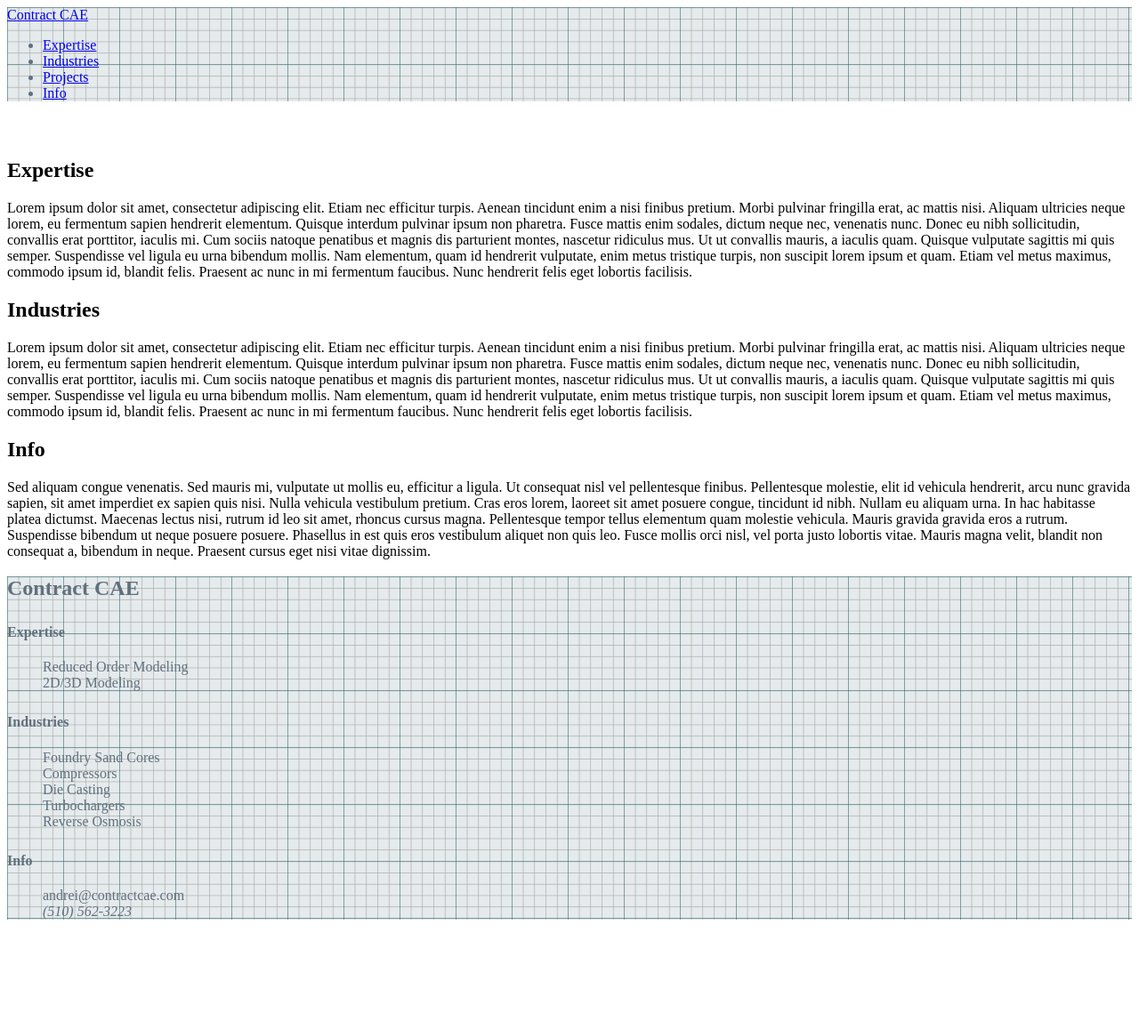
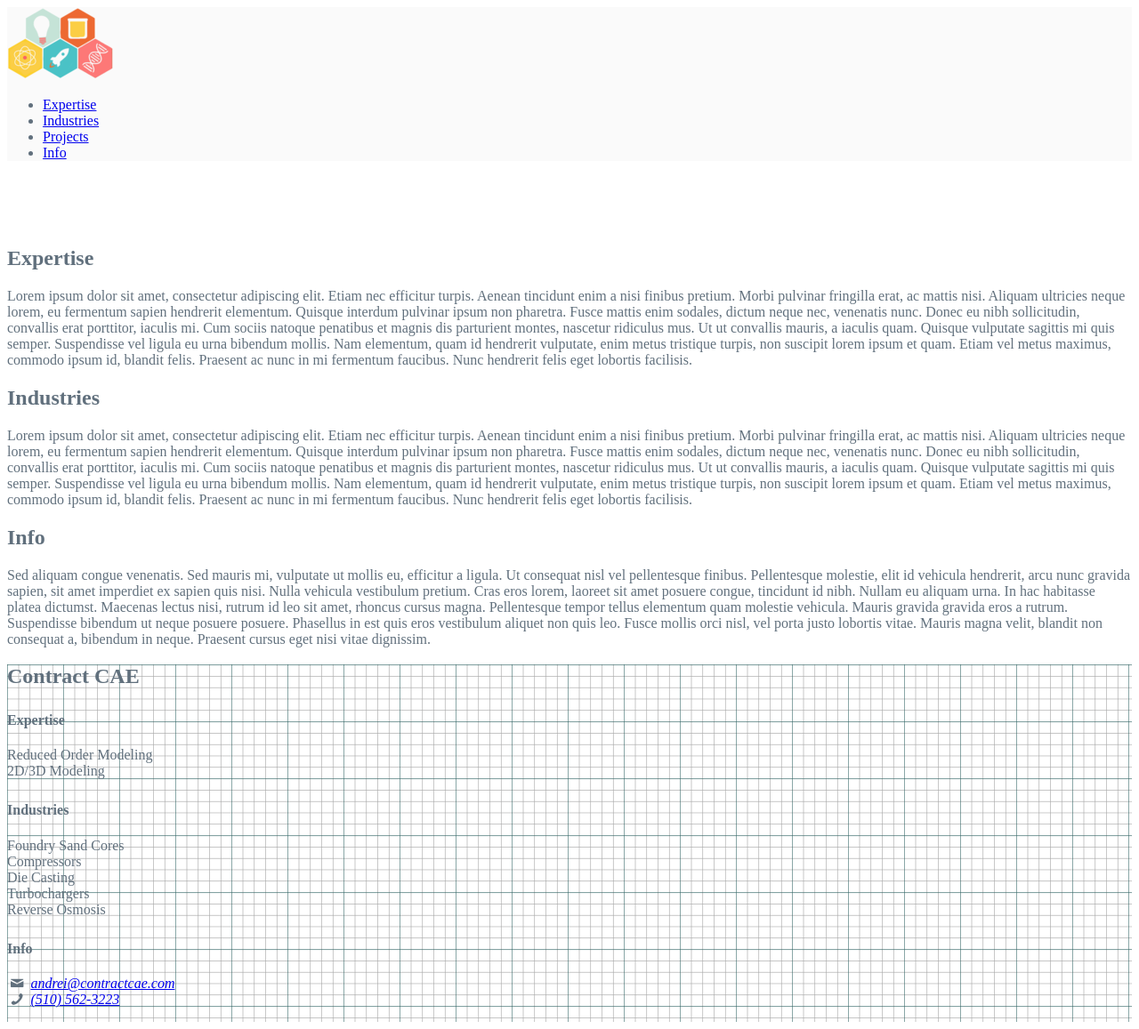
Before and after one commit to rgruesbeck/contractcae, a website: page src/index.html in a window 1280 px wide. Shown: the whole page at 89% size. Before the commit the page ends 1050 px from the top, so only its background shows below. Drawn offline with Linux system fonts and the light colour scheme; files that its build step writes are made by us from their sources.

Commit message:
add font pack and basic styles

```diff
--- a/src/index.html
+++ b/src/index.html
@@ -12,20 +12,17 @@
       <nav class="navbar navbar-default navbar-fixed-top">
 	<div class="container-fluid">
 	  <div class="navbar-header">
-	    <a class="navbar-brand nav-link" href="#top">
-	      <a class="nav-link" href="#">Contract CAE</a>
-	      <!--
+	    <a class="navbar-brand nav-link" href="#">
 	      <img alt="Contract CAE" src="images/logo.png"/>
-	      -->
 	    </a>
 	  </div>
 	  <!-- Collect the nav links, forms, and other content for toggling -->
 	  <div class="collapse navbar-collapse" id="bs-example-navbar-collapse-1">
 	    <ul class="nav navbar-nav">
-	      <li><a class="nav-link" href="#">Expertise</a></li>
-	      <li><a class="nav-link" href="#">Industries</a></li>
-	      <li><a class="nav-link" href="#">Projects</a></li>
-	      <li><a class="nav-link" href="#">Info</a></li>
+	      <li><a class="nav-link" href="#expertise">Expertise</a></li>
+	      <li><a class="nav-link" href="#industries">Industries</a></li>
+	      <li><a class="nav-link" href="/projects.html">Projects</a></li>
+	      <li><a class="nav-link" href="#info">Info</a></li>
 	    </ul>
 	  </div>
 	</div>
@@ -81,8 +78,20 @@
 	  <div class="col-xs-6 col-sm-3">
 	    <h4>Info</h4>
 	    <ul>
-	      <li>andrei@contractcae.com</li>
-	      <li><i class="fa fa-phone">(510) 562-3223</i></li>
+	      <li>
+		<i class="icon-mail">
+		<a href="mailto:andrei@contractcae.com">
+		  <span>andrei@contractcae.com</span>
+		</a>
+		</i>
+	      </li>
+	      <li>
+		<i class="icon-phone">
+		  <a href="tel:15105623223">
+		    <span>(510) 562-3223</span>
+		  </a>
+		</i>
+	      </li>
 	    </ul>
 	  </div>
 	</div>
--- /dev/null
+++ b/src/styles/fontello.css
@@ -0,0 +1,63 @@
+@font-face {
+  font-family: 'fontello';
+  src: url('../font/fontello.eot?63566747');
+  src: url('../font/fontello.eot?63566747#iefix') format('embedded-opentype'),
+       url('../font/fontello.woff2?63566747') format('woff2'),
+       url('../font/fontello.woff?63566747') format('woff'),
+       url('../font/fontello.ttf?63566747') format('truetype'),
+       url('../font/fontello.svg?63566747#fontello') format('svg');
+  font-weight: normal;
+  font-style: normal;
+}
+/* Chrome hack: SVG is rendered more smooth in Windozze. 100% magic, uncomment if you need it. */
+/* Note, that will break hinting! In other OS-es font will be not as sharp as it could be */
+/*
+@media screen and (-webkit-min-device-pixel-ratio:0) {
+  @font-face {
+    font-family: 'fontello';
+    src: url('../font/fontello.svg?63566747#fontello') format('svg');
+  }
+}
+*/
+
+ [class^="icon-"]:before, [class*=" icon-"]:before {
+  font-family: "fontello";
+  font-style: normal;
+  font-weight: normal;
+  speak: none;
+
+  display: inline-block;
+  text-decoration: inherit;
+  width: 1em;
+  margin-right: .2em;
+  text-align: center;
+  /* opacity: .8; */
+
+  /* For safety - reset parent styles, that can break glyph codes*/
+  font-variant: normal;
+  text-transform: none;
+
+  /* fix buttons height, for twitter bootstrap */
+  line-height: 1em;
+
+  /* Animation center compensation - margins should be symmetric */
+  /* remove if not needed */
+  margin-left: .2em;
+
+  /* you can be more comfortable with increased icons size */
+  /* font-size: 120%; */
+
+  /* Font smoothing. That was taken from TWBS */
+  -webkit-font-smoothing: antialiased;
+  -moz-osx-font-smoothing: grayscale;
+
+  /* Uncomment for 3D effect */
+  /* text-shadow: 1px 1px 1px rgba(127, 127, 127, 0.3); */
+}
+
+.icon-phone:before { content: '\e800'; } /* '' */
+.icon-download:before { content: '\e801'; } /* '' */
+.icon-mail:before { content: '\e802'; } /* '' */
+.icon-twitter:before { content: '\e803'; } /* '' */
+.icon-link:before { content: '\e804'; } /* '' */
+.icon-paper-plane:before { content: '\e805'; } /* '' */
--- a/src/styles/style.css
+++ b/src/styles/style.css
@@ -1,27 +1,47 @@
+body {
+    //background-color: #fafafa;
+    background-color: #ffffff;
+    color: #61707D;
+}
+
 header {
-    background-image: url("/images/graph_paper.png");
-    background-color: #e5eaec;
     color: #61707D;
-    margin-bottom: 4em;
+    margin-bottom: 6em;
 }
 
 header .navbar {
-    background-image: url("/images/graph_paper.png");
-    background-color: #e5eaec;
+    background-color: #fafafa;
+    color: #61707D;
+}
+
+header nav .navbar a {
+    color: #61707D;
+}
+
+header nav .navbar li a {
+    font-size: 3em;
     color: #61707D;
 }
 
 footer {
     background-image: url("/images/graph_paper.png");
-    background-color: #e5eaec;
+    background-color: #ffffff;
     color: #61707D;
     text-align: left;
+    padding-bottom: 1em;
+    margin-top: 1em;
 }
 
 footer h4 {
-    margin-top: 1.65em;
+   margin-top: 1.65em;
 }
 
-footer li {
+footer ul, footer li {
+    margin: 0;
+    padding: 0;
     list-style-type: none;
 }
+
+.black {
+    color: black;
+}
```
Also changed, not shown: gulpfile.js (+8 -0 lines), src/font/fontello.ttf (added), src/font/fontello.woff (added), src/font/fontello.woff2 (added), src/images/logo.png (added), 2 other files.
